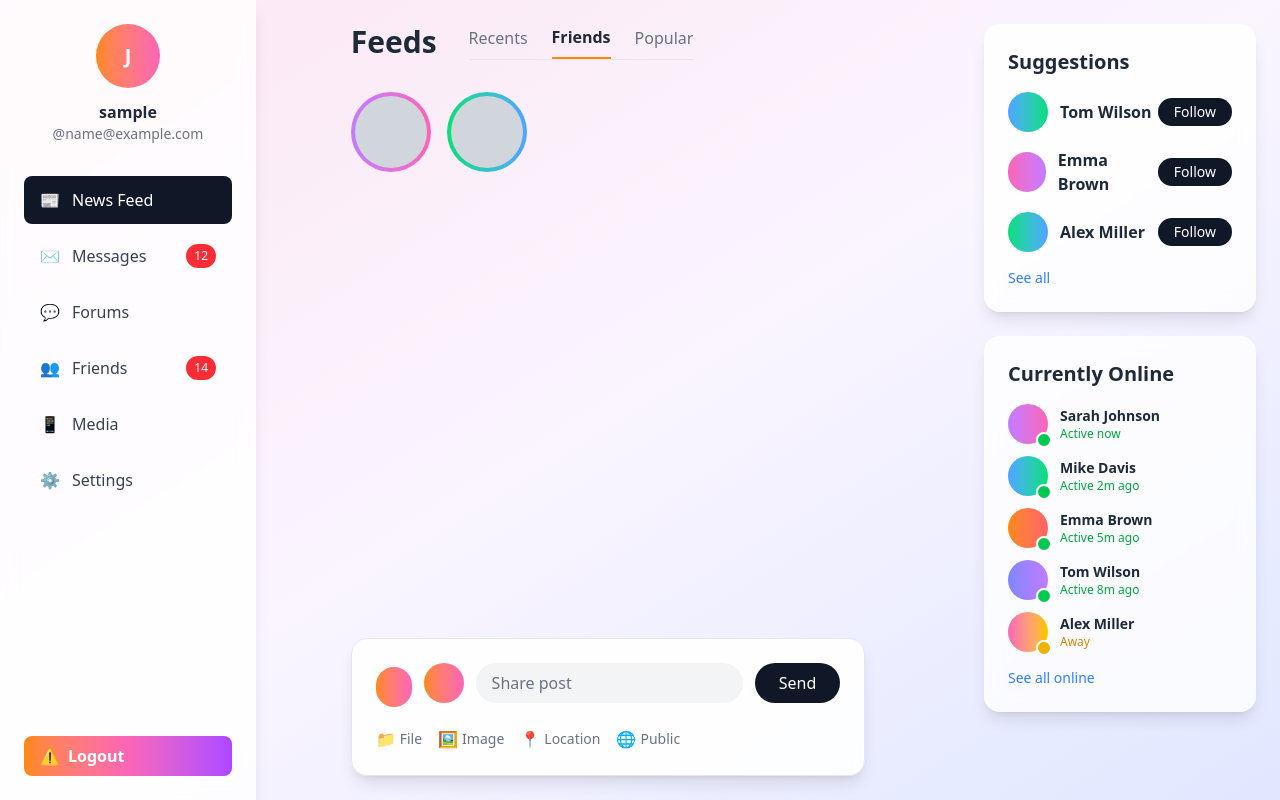
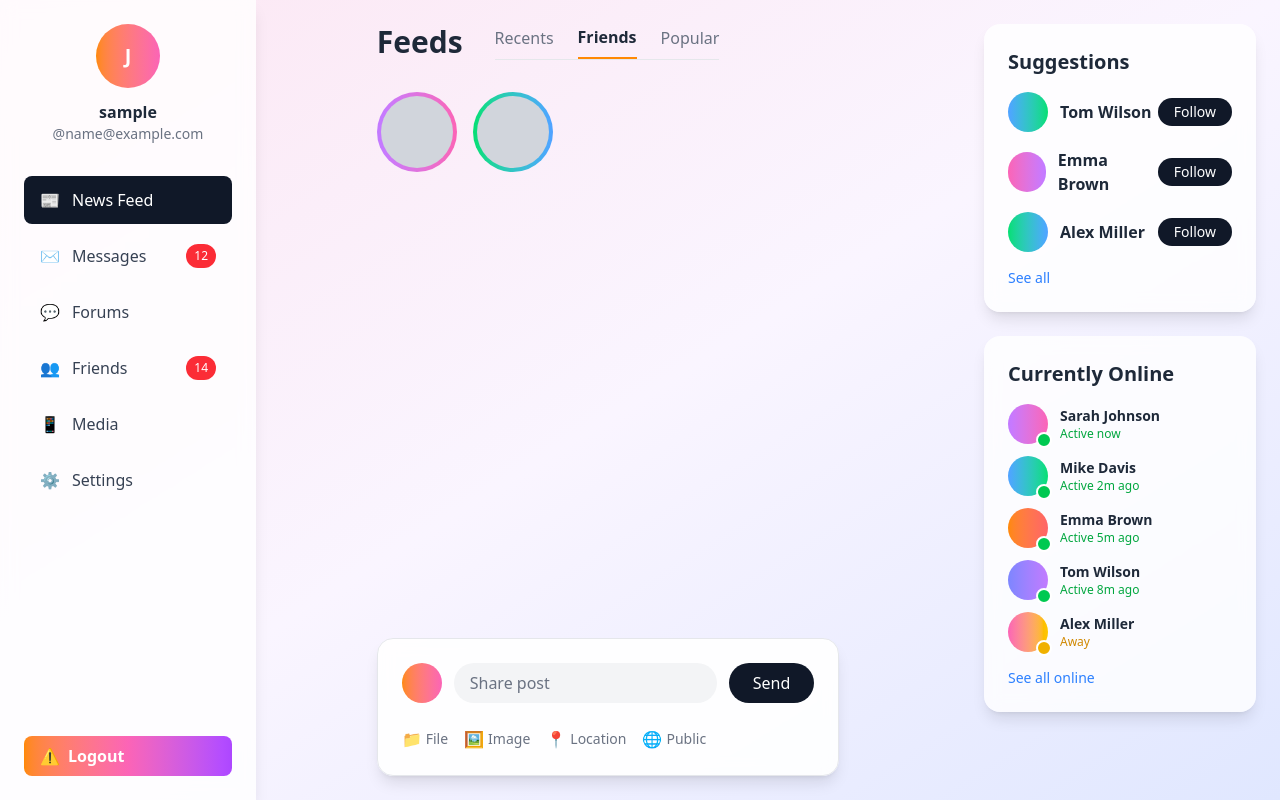
Before and after one commit to rvn14/CORES-springboot, a Spring Boot app: page /index in a window 1280 px wide. Run offline with Spring Boot 4, Linux system fonts and the light colour scheme; the visitor is signed in with stand-in values (Sample User, id 1); data that the repository does not hold is empty; some of the project's set-up classes (security, data sources, template engines, error pages and the like) are left out, and stand-ins take their place.

Commit message:
bug fixed

```diff
--- a/src/main/resources/templates/index.html
+++ b/src/main/resources/templates/index.html
@@ -106,7 +106,6 @@
                         <p class="text-gray-700 mb-4" th:text="${post.content}">Post content</p>
 
                         <div class="flex items-center space-x-6 text-gray-500">
-                            <span class="flex items-center space-x-1"><span>👁️</span><span class="text-sm">0</span></span>
                             <span class="flex items-center space-x-1"><span>❤️</span><span class="text-sm">Like</span></span>
                             <span class="flex items-center space-x-1"><span>💬</span><span class="text-sm">Comments</span></span>
                         </div>
@@ -118,7 +117,6 @@
             <!-- Create Post - Sticky Bottom -->
             <div class="bg-white/90 backdrop-blur-sm rounded-2xl p-6 shadow-lg border border-gray-200 sticky bottom-0">
                 <div class="flex items-center space-x-3 mb-4">
-                    <div class="w-10 h-10 rounded-full bg-gradient-to-r from-orange-400 to-pink-400"></div>
                     <form th:action="@{/posts}" method="post" th:object="${postForm}" class="w-full">
                         <div class="flex items-center space-x-3 mb-2">
                             <div class="w-10 h-10 rounded-full bg-gradient-to-r from-orange-400 to-pink-400"></div>
```
